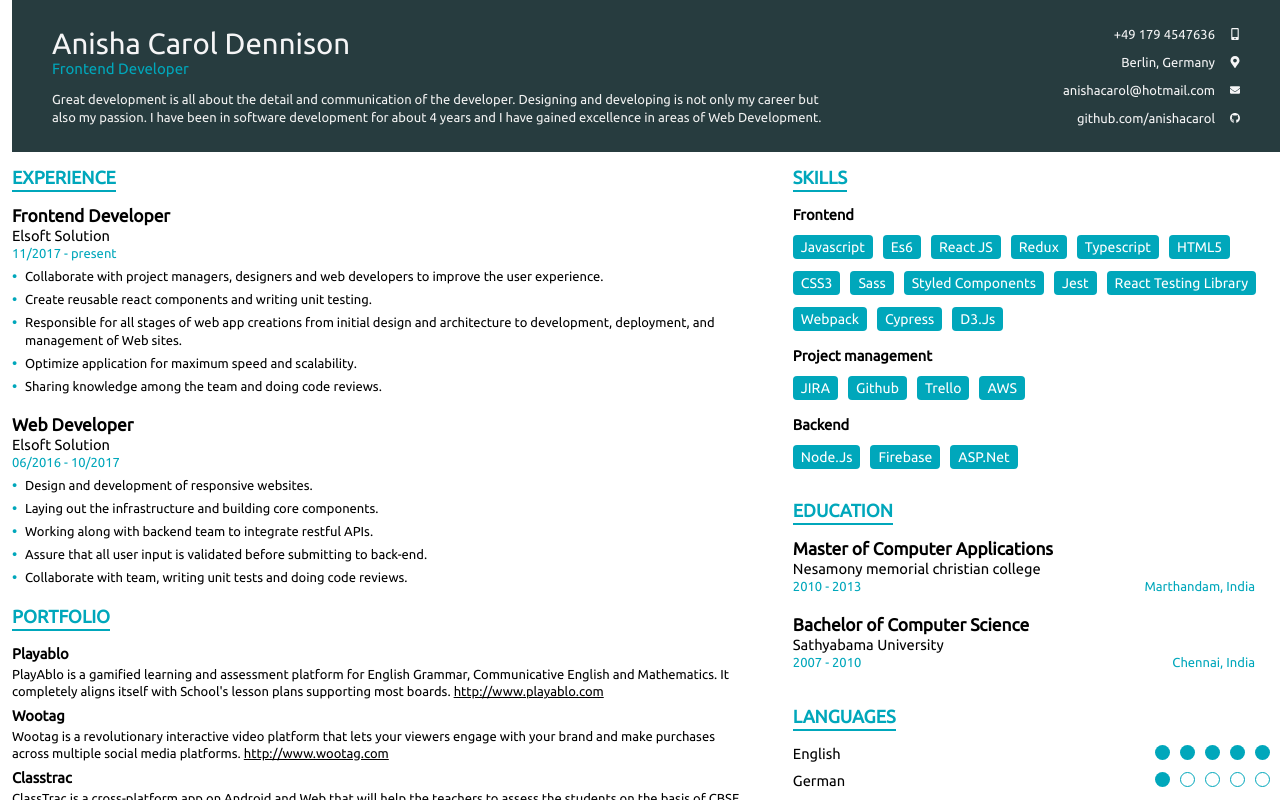
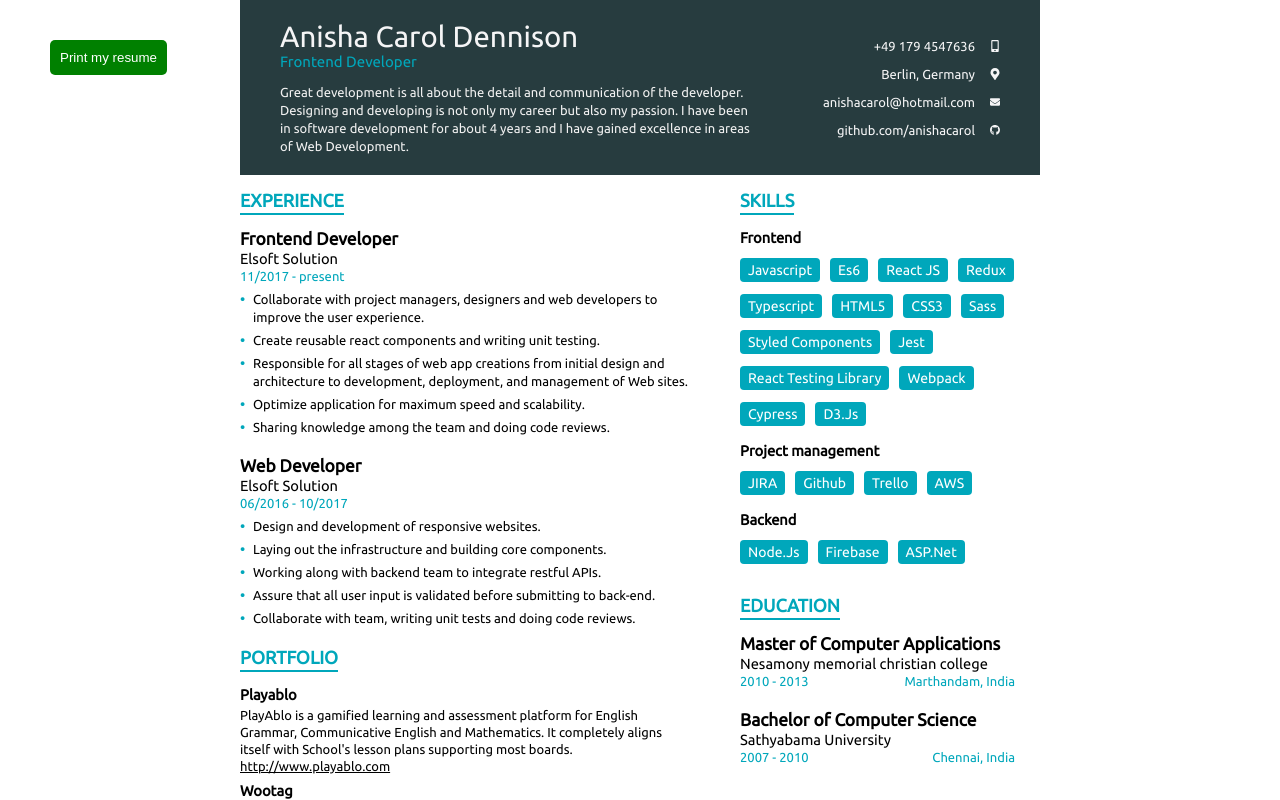
Before and after one commit to anishacarol/resume-generator, a React (Create React App) app: page / in a window 1280 px wide. Shown: the top 800 px of the page. Built offline with nearby package versions, Linux system fonts and the light colour scheme.

Commit message:
postion button and scss file clean up

```diff
--- a/src/App.js
+++ b/src/App.js
@@ -13,7 +13,7 @@ import Interests from "./components/Interests/Interests";
 function App() {
   const componentRef = useRef();
   return (
-    <div className="app-container">
+    <>
       <div ref={componentRef}>
         <div className="resume-container">
           <Header {...data.aboutMe} />
@@ -32,10 +32,10 @@ function App() {
         </div>
       </div>
       <ReactToPrint
-        trigger={() => <button>Print my resume</button>}
+        trigger={() => <button className="button">Print my resume</button>}
         content={() => componentRef.current}
       ></ReactToPrint>
-    </div>
+    </>
   );
 }
 
--- a/src/App.scss
+++ b/src/App.scss
@@ -1,11 +1,9 @@
 $titleFontSize: 13pt;
 $subTitleFontSize: 11pt;
+$primaryColor: rgb(0, 167, 187);
+
 * {
   box-sizing: border-box;
-}
-
-.app-container {
-  margin-left: 12px;
 }
 
 @media print {
@@ -52,7 +50,7 @@ $subTitleFontSize: 11pt;
 }
 .designation {
   line-height: 15px;
-  color: rgb(0, 167, 187);
+  color: $primaryColor;
   font-size: 15px;
   margin-bottom: 14px;
 }
@@ -103,19 +101,15 @@ $subTitleFontSize: 11pt;
 }
 .heading-container {
   display: inline-block;
+  margin-bottom: 14px;
+
   h2 {
     font-size: 18px;
     margin-bottom: 0;
-    color: rgb(0, 167, 187);
+    color: $primaryColor;
     padding-bottom: 2px;
-    border-bottom: 2pt solid rgb(0, 167, 187);
+    border-bottom: 2pt solid $primaryColor;
   }
-  // hr {
-  //   border: 1.2px solid rgb(0, 167, 187);
-  //   margin-top: 0;
-  //   margin-bottom: 0;
-  // }
-  margin-bottom: 14px;
 }
 
 .profileItem-container {
@@ -133,14 +127,14 @@ $subTitleFontSize: 11pt;
   p {
     margin-bottom: 0;
     margin-top: 0;
-    color: rgb(0, 167, 187);
+    color: $primaryColor;
   }
   .roles {
     padding-left: 13px;
   }
   li::before {
     content: "\2022";
-    color: rgb(0, 167, 187);
+    color: $primaryColor;
     font-weight: bold;
     display: inline-block;
     width: 1em;
@@ -167,9 +161,11 @@ $subTitleFontSize: 11pt;
   list-style: none;
   padding-left: 0;
   margin-bottom: 0;
+
   > li {
     display: flex;
     margin-bottom: 15px;
+
     &:last-child {
       margin-bottom: 0;
     }
@@ -177,6 +173,7 @@ $subTitleFontSize: 11pt;
 }
 .education-container {
   margin: 0;
+
   li {
     margin-bottom: 15px;
     list-style: none;
@@ -186,17 +183,17 @@ $subTitleFontSize: 11pt;
 .skills-container {
   padding-left: 0;
 }
-// .skills-wrapper {
-//   margin-bottom: 30px;
-// }
+
 .skills-container {
   margin-top: 0;
   list-style: none;
+
   h4 {
     font-size: 18pt;
-    color: rgb(0, 167, 187);
+    color: $primaryColor;
   }
 }
+
 .skill-container {
   h4 {
     margin-bottom: 0;
@@ -204,16 +201,16 @@ $subTitleFontSize: 11pt;
     color: black;
     font-size: $subTitleFontSize;
   }
+
   div {
     padding-left: 0;
-
     display: flex;
     flex-flow: row wrap;
     margin-bottom: 16px;
-
-    color: white;
+    color: #fff;
   }
 }
+
 .skill-item {
   font-size: 14px;
   background-color: #00a7bb;
@@ -224,35 +221,40 @@ $subTitleFontSize: 11pt;
   border-radius: 4px;
   text-transform: capitalize;
 }
+
 .language-wrapper {
   display: flex;
   justify-content: space-between;
 }
+
 .language-level {
   display: flex;
 }
+
 .language {
   border-radius: 50%;
   height: 15px;
   width: 15px;
   margin-right: 10px;
 }
+
 .languages-wrapper {
-  // margin-top: 20px;
   > div {
     margin-bottom: 10px;
-    // padding-bottom: 12px;
   }
 }
+
 .project-wrapper {
   margin-bottom: 7px;
 }
+
 .portfolio-wrapper {
   h5 {
     margin-top: 0;
     margin-bottom: 4px;
     font-size: $subTitleFontSize;
   }
+
   p,
   a {
     font-size: 13px;
@@ -260,16 +262,19 @@ $subTitleFontSize: 11pt;
     margin-bottom: 0;
     line-height: 17px;
   }
+
   a {
     color: black;
   }
 }
+
 .interest-wrapper {
   display: flex;
   list-style: none;
   padding-left: 0;
   margin-top: 4px;
 }
+
 .interest-wrapper li {
   border: 1px solid #00a7bb;
   padding: 4px 8px;
@@ -284,3 +289,14 @@ $subTitleFontSize: 11pt;
     margin-top: 10px;
   }
 }
+
+.button {
+  position: fixed;
+  top: 40px;
+  left: 50px;
+  border: none;
+  background: green;
+  color: white;
+  border-radius: 5px;
+  padding: 10px 10px;
+}
--- a/src/index.css
+++ b/src/index.css
@@ -6,6 +6,8 @@ body {
   font-family: "Ubuntu", sans-serif;
   -webkit-font-smoothing: antialiased;
   -moz-osx-font-smoothing: grayscale;
+  width: 800px;
+  margin: 0 auto;
 }
 
 code {
```
